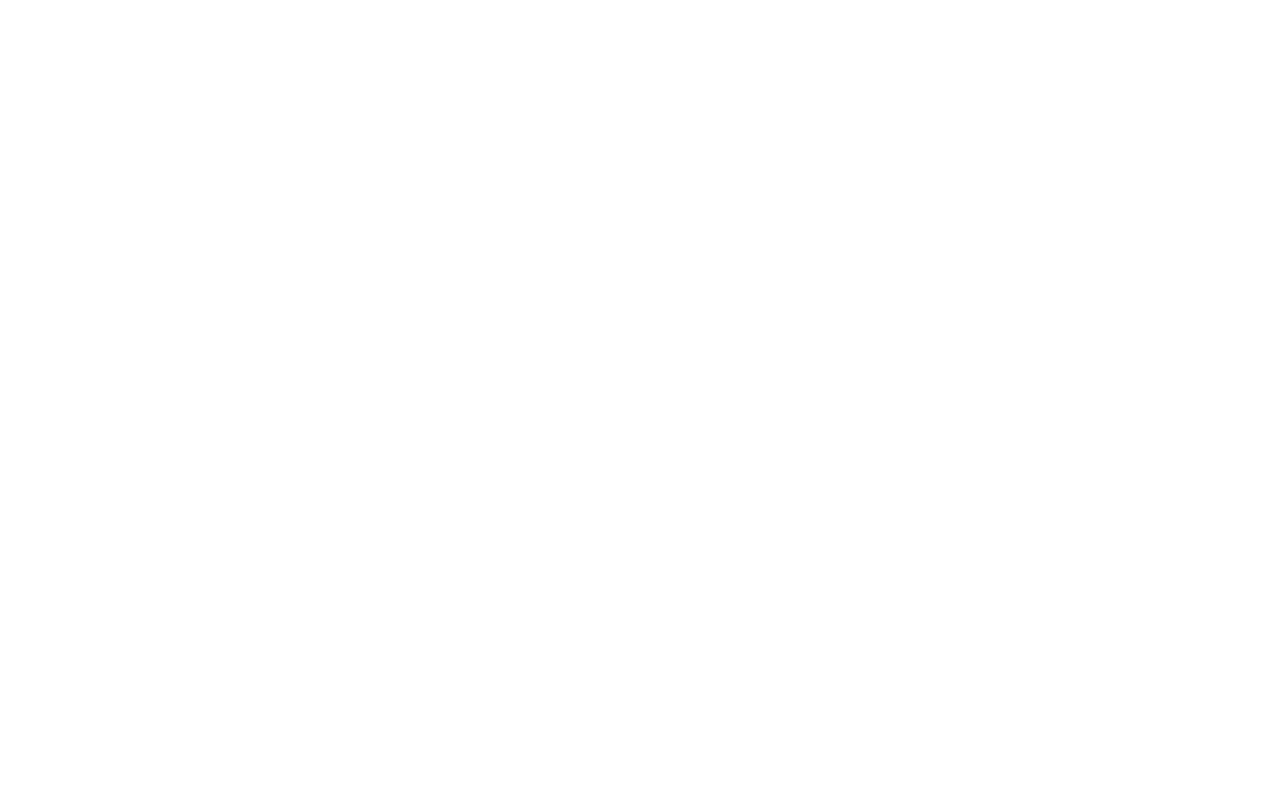
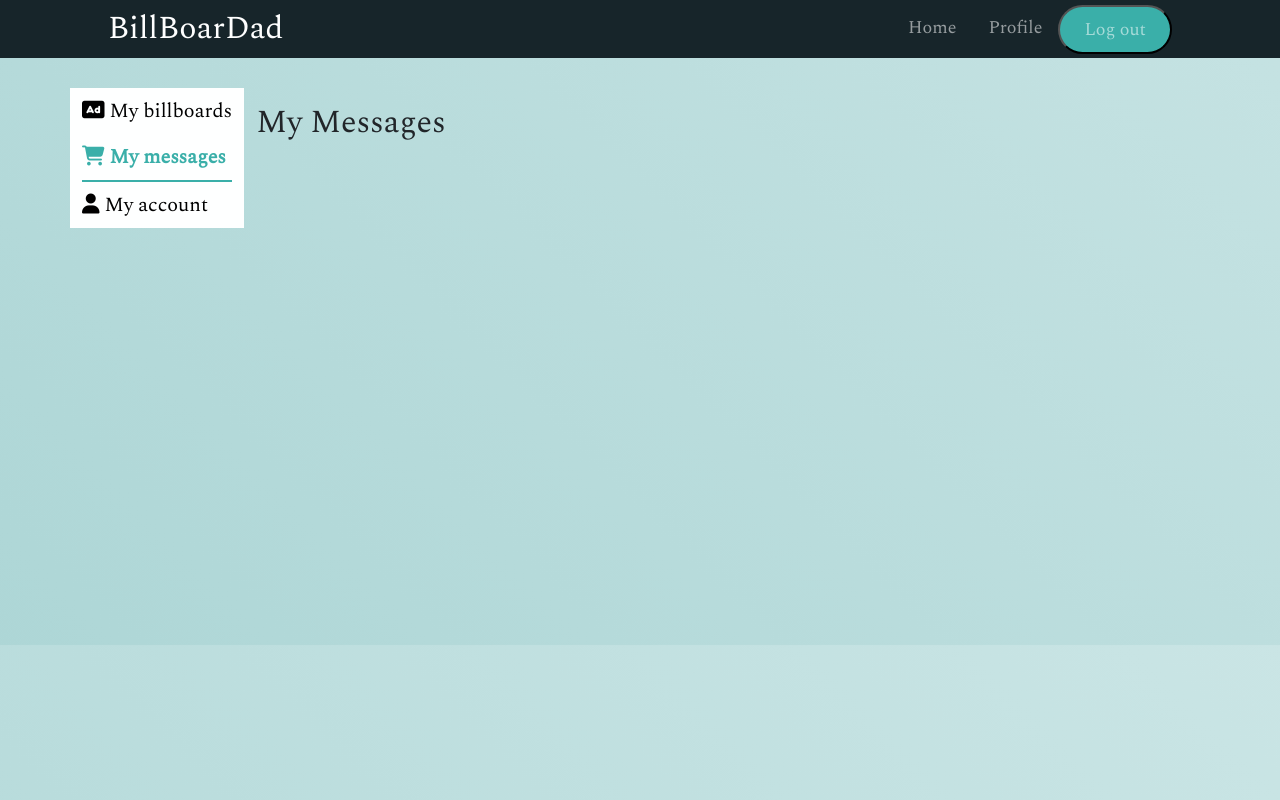
Before and after one commit to shynkwanchi/rmit-billboardad, a React (Create React App) app in the folder client/: page /my-messages in a window 1280 px wide. Before the commit this address had no page. Built offline with nearby package versions, Linux system fonts and the light colour scheme; sample sign-in values are in the browser's storage.

Commit message:
Replace my-orders with my-messages

```diff
--- a/client/src/App.js
+++ b/client/src/App.js
@@ -6,7 +6,7 @@
 import MyBillboards from "./routes/user-routes/Profile/my-billboards";
 import GenericPage from "./routes/user-routes/GenericPage/generic-page";
 import Tab from "./components/Tab/tab";
-import MyOrders from "./routes/user-routes/Profile/my-orders";
+import MyMessages from "./routes/user-routes/Profile/my-messages";
 import MyAccount from "./routes/user-routes/Profile/my-account";
 import NavBar from "./components/NavBar/NavBar";
 import Billboards from "./routes/admin-routes/ad-billboards";
@@ -36,7 +36,7 @@
 
           <Route element={<Tab />}>
             <Route path="/my-billboards" element={<MyBillboards />}></Route>
-            <Route path="/my-orders" element={<MyOrders />}></Route>
+            <Route path="/my-messages" element={<MyMessages />}></Route>
             <Route path="/my-account" element={<BasicProfile />}></Route>
           </Route>
         </Route>
--- a/client/src/components/Tab/tab.js
+++ b/client/src/components/Tab/tab.js
@@ -8,7 +8,7 @@
                 <div className="col-12 col-lg-auto tab-container">
                     <nav className="nav nav-fill sticky-top flex-lg-column bd-highlight justify-content-center" id="myTab" role="tablist">
                         <NavLink to="/my-billboards" className="nav-link tab"><em className="fas fa-ad"></em> <span className="tab-name">My billboards</span></NavLink>
-                        <NavLink to="/my-orders" className="nav-link tab"> <em className="fas fa-shopping-cart"></em> <span className="tab-name">My orders</span></NavLink>
+                        <NavLink to="/my-messages" className="nav-link tab"> <em className="fas fa-shopping-cart"></em> <span className="tab-name">My messages</span></NavLink>
                         <NavLink to="/my-account" className="nav-link tab"><em className="fas fa-user"></em> <span className="tab-name">My account</span></NavLink>
                     </nav>
                 </div>
--- a/client/src/routes/user-routes/Profile/my-orders.js
+++ b/client/src/routes/user-routes/Profile/my-messages.js
@@ -2,7 +2,7 @@
 import { useEffect } from "react";
 import { useNavigate } from "react-router-dom";
 
-const MyOrders = () => {
+const MyMessages = () => {
   const token = sessionStorage.getItem("token");
   const navigate = useNavigate();
 
@@ -19,9 +19,9 @@
   userToken();
   return (
     <>
-      <h2 className="tab-header">My Orders</h2>
+      <h2 className="tab-header">My Messages</h2>
     </>
   );
 };
 
-export default MyOrders;
+export default MyMessages;
```
